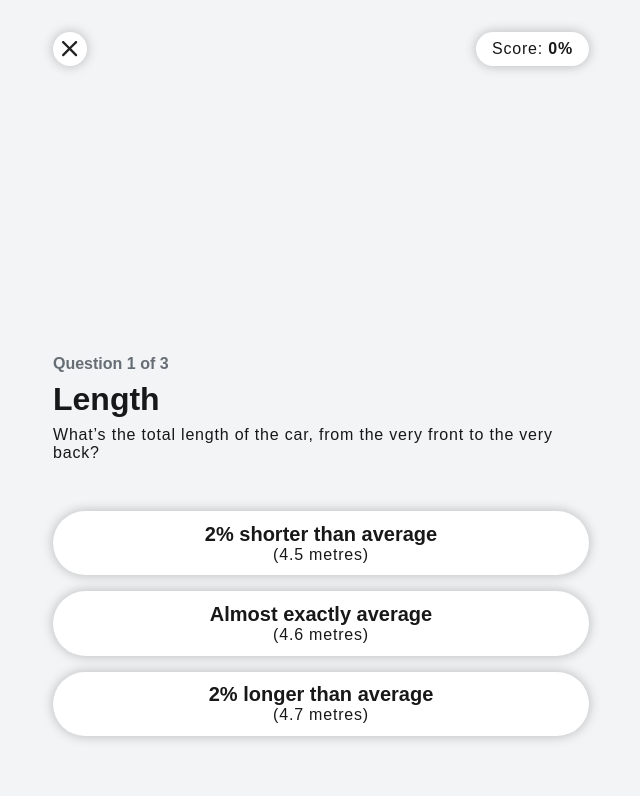
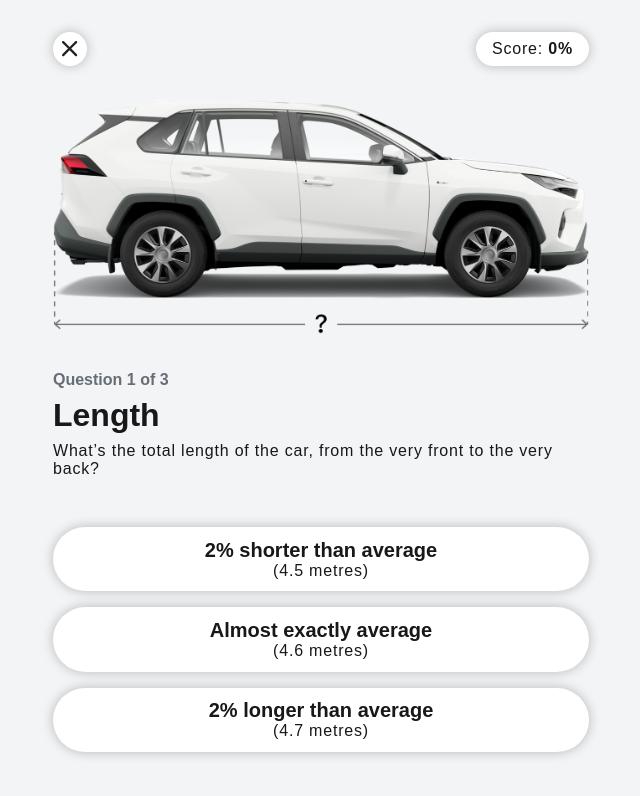
Before and after one commit to Geordie-Marsh/GenericMotors, a Next.js app: page /trivia in a window 1280 px wide. Shown: the top 796 px of the page, without its empty margins (319-959 px from the left). Built offline with nearby package versions, Linux system fonts and the light colour scheme; a web font is replaced by a local one.

Commit message:
Adding the image in (static for now)

```diff
--- a/src/app/trivia/page.module.scss
+++ b/src/app/trivia/page.module.scss
@@ -11,7 +11,7 @@
 	height: 100vh;
 
 	padding: 2 * spacing.$unit;
-	padding-bottom: 4 * spacing.$unit;
+	padding-bottom: 3 * spacing.$unit;
 
 
 	header {
@@ -26,6 +26,19 @@
 			img {
 				margin: auto;
 			}
+		}
+	}
+
+
+	.imageCont {
+		height: 100%;
+		width: 100%;
+		position: relative;
+		margin: (1 * spacing.$unit) 0;
+
+		img {
+			// Make the image fit within the container
+			object-fit: contain;
 		}
 	}
 
--- a/src/app/trivia/page.tsx
+++ b/src/app/trivia/page.tsx
@@ -2,7 +2,6 @@
 
 // Dependencies
 import { useRef, useState, useEffect, use } from "react";
-import { useGSAP } from "@gsap/react";
 import { gsap } from "gsap";
 import { TextPlugin } from "gsap/TextPlugin";
 
@@ -16,6 +15,11 @@ import * as Button from "@/components/Button";
 
 // Importing icons
 import iconClose from "@/assets/icons/close.svg";
+
+// Importing images
+import trivia01 from "@/assets/images/trivia/length001.webp";
+console.log(trivia01);
+
 
 
 // Registering GSAP
@@ -518,7 +522,12 @@ export default function Trivia() {
 		</header>
 
 		<div className={ styles.imageCont }>
-
+			<Image
+				src={ trivia01 }
+				alt={ `Trivia question ${ currentQuestion + 1 } image` }
+				fill
+				sizes="(max-width: 768px) 100vw, (max-width: 1200px) 50vw, 33vw"
+			/>
 		</div>
 
 		<div className={ styles.questionAndAnswersCont }>
```
Also changed, not shown: src/assets/images/trivia/length001.webp (added).
